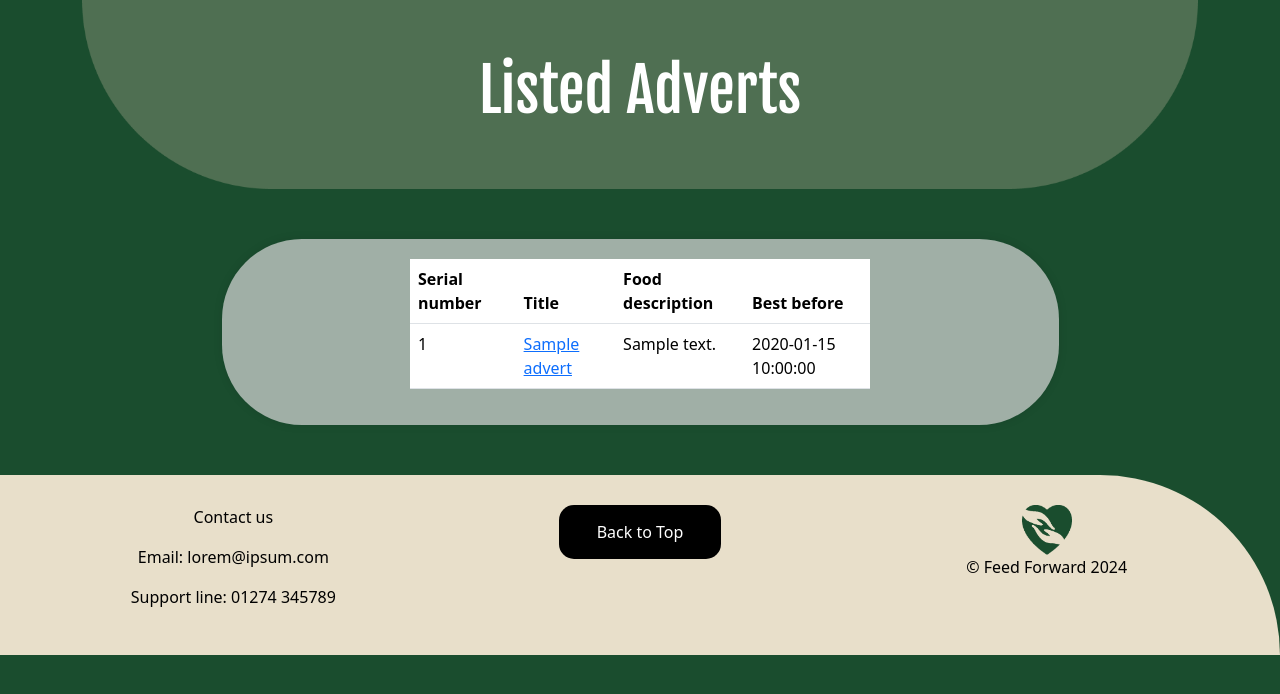
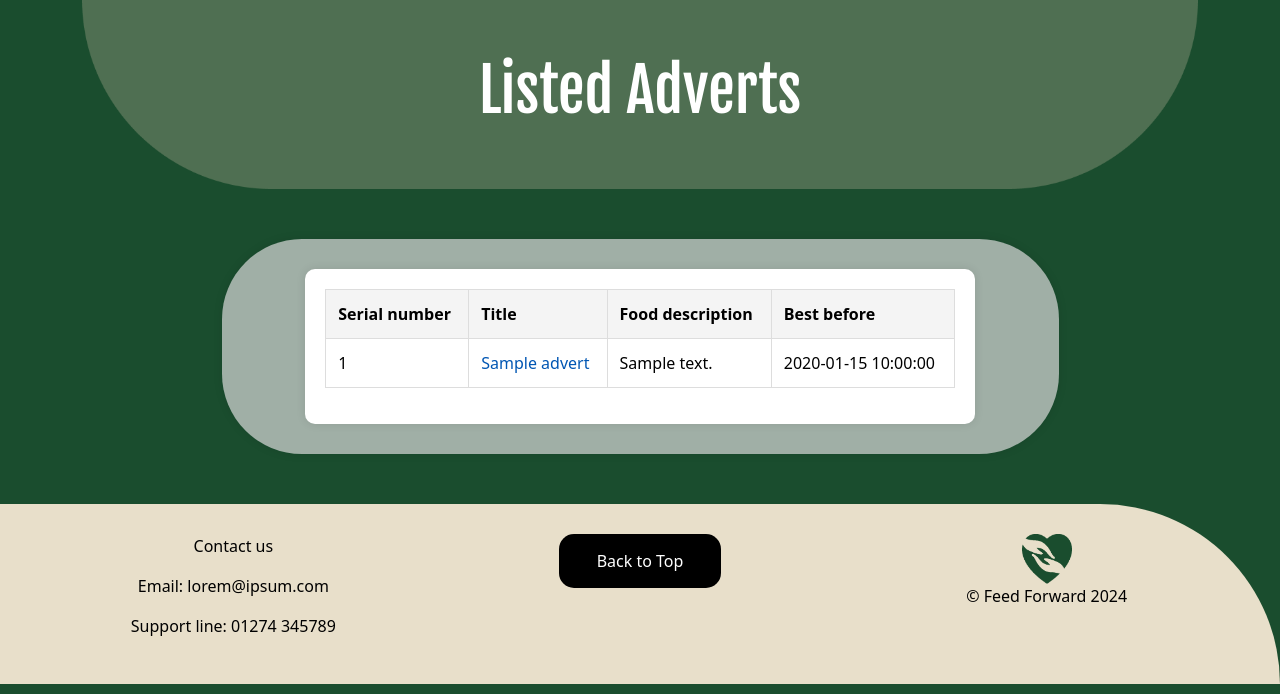
Before and after one commit to SxryxnshS5/FeedForward, a Flask app: page /list_adverts in a window 1280 px wide. Shown: the part 77-771 px from the top of the page. Run offline with Flask 3, Linux system fonts and the light colour scheme; a user stored in the database is signed in; tables that the repository leaves empty hold one stand-in row (values such as "Sample post"); some libraries are stand-ins or nearby versions; some web fonts are replaced.

Commit message:
Polished html template of Listed Adverts

```diff
--- a/static/css/listedadverts.css
+++ b/static/css/listedadverts.css
@@ -19,11 +19,58 @@
 
 .container1 {
   width: 80%;
-  max-width: 500px;
-  margin: 50px auto;
+  max-width: 800px;
   padding: 20px;
   border-radius: 10px;
+  background-color: #fff;
+  box-shadow: 0 0 10px rgba(0, 0, 0, 0.1);
+  margin: 30px auto; /* Margin for all sides and auto for horizontal centering */
+}
 
+.background-container {
+  width: 75%;
+  margin: 50px auto;
+  background-color: rgba(217, 217, 217, 0.7);
+  border-radius: 80px;
+  box-shadow: 0 0 10px rgba(0, 0, 0, 0.1);
+  padding: 0px;
+  text-align: center; /* Center aligning content horizontally */
+  display: flex;
+  justify-content: center; /* Centering horizontally */
+  align-items: center; /* Centering vertically */
+}
+
+.table {
+  width: 100%;
+  border-collapse: collapse;
+}
+
+.table th, .table td {
+  padding: 12px; /* Increased padding for better spacing */
+  border: 1px solid #ddd; /* Border for table cells */
+  text-align: left; /* Left-align text */
+}
+
+.table th {
+  background-color: #f4f4f4; /* Light background for header cells */
+  font-weight: bold;
+}
+
+.table tr:nth-child(even) {
+  background-color: #f9f9f9; /* Zebra striping for rows */
+}
+
+.table tr:hover {
+  background-color: #f1f1f1; /* Hover effect for rows */
+}
+
+.table a {
+  color: #0056b3;
+  text-decoration: none;
+}
+
+.table a:hover {
+  text-decoration: underline;
 }
 
 .signupbtn {
@@ -35,15 +82,6 @@
   border-radius: 15px;
   cursor: pointer;
   transition: background-color 0.3s ease;
-}
-
-.background-container {
-  width: 75%;
-  margin: 50px auto;
-  background-color: rgba(217, 217, 217, 0.7); /* Translucent background color */
-  border-radius: 80px;
-  box-shadow: 0 0 10px rgba(0, 0, 0, 0.1);
-  padding: 0px; /
 }
 
 
@@ -73,7 +111,6 @@
 button {
   width: 40%;
   padding: 15px;
-
   background-color: #FFFFFF;
   color: #000000;
   border: none;
```
Also changed, not shown: templates/main/listedadverts.html (+4 -4 lines). Lines whose indentation alone changed are shown as unchanged.
